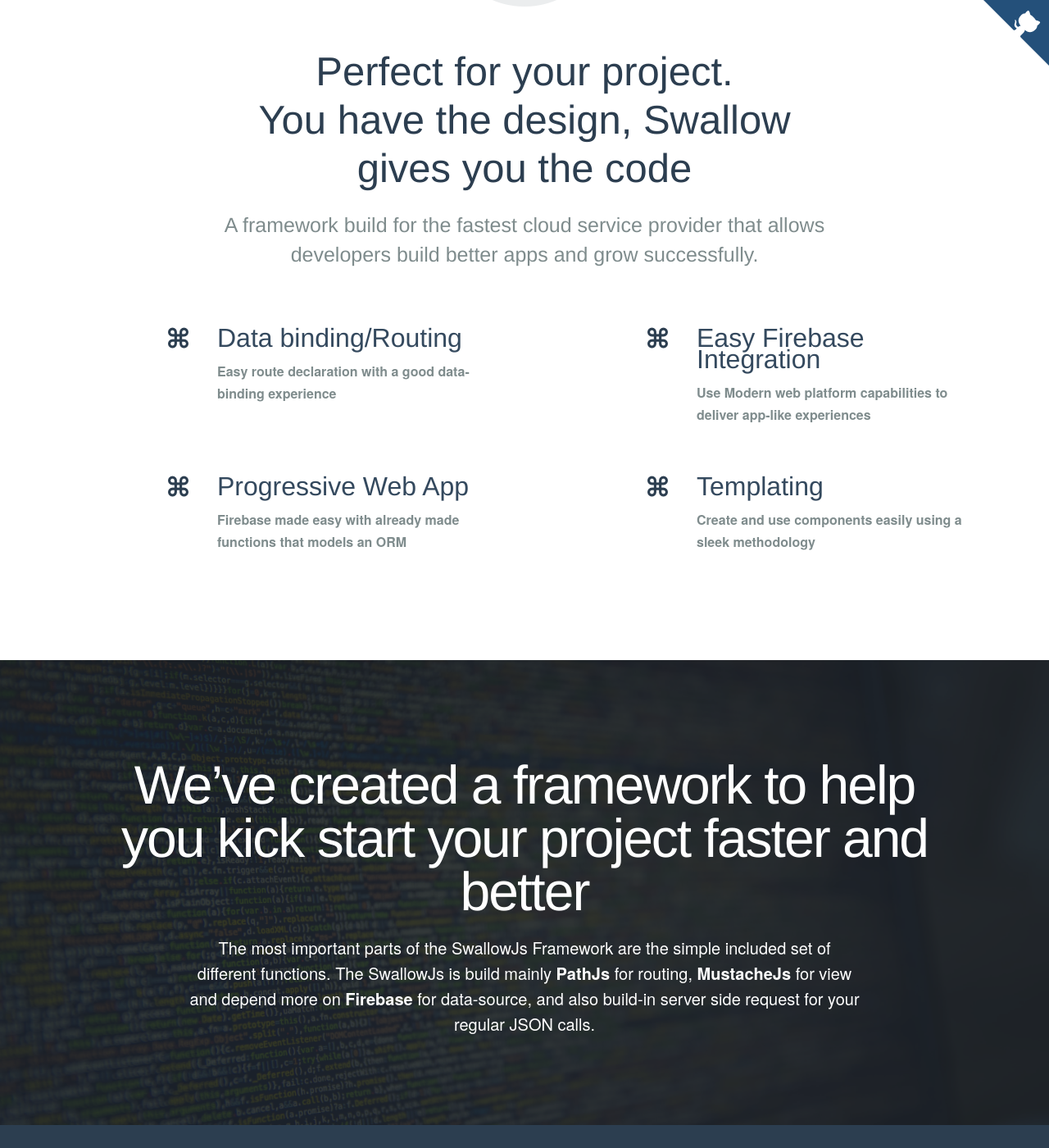
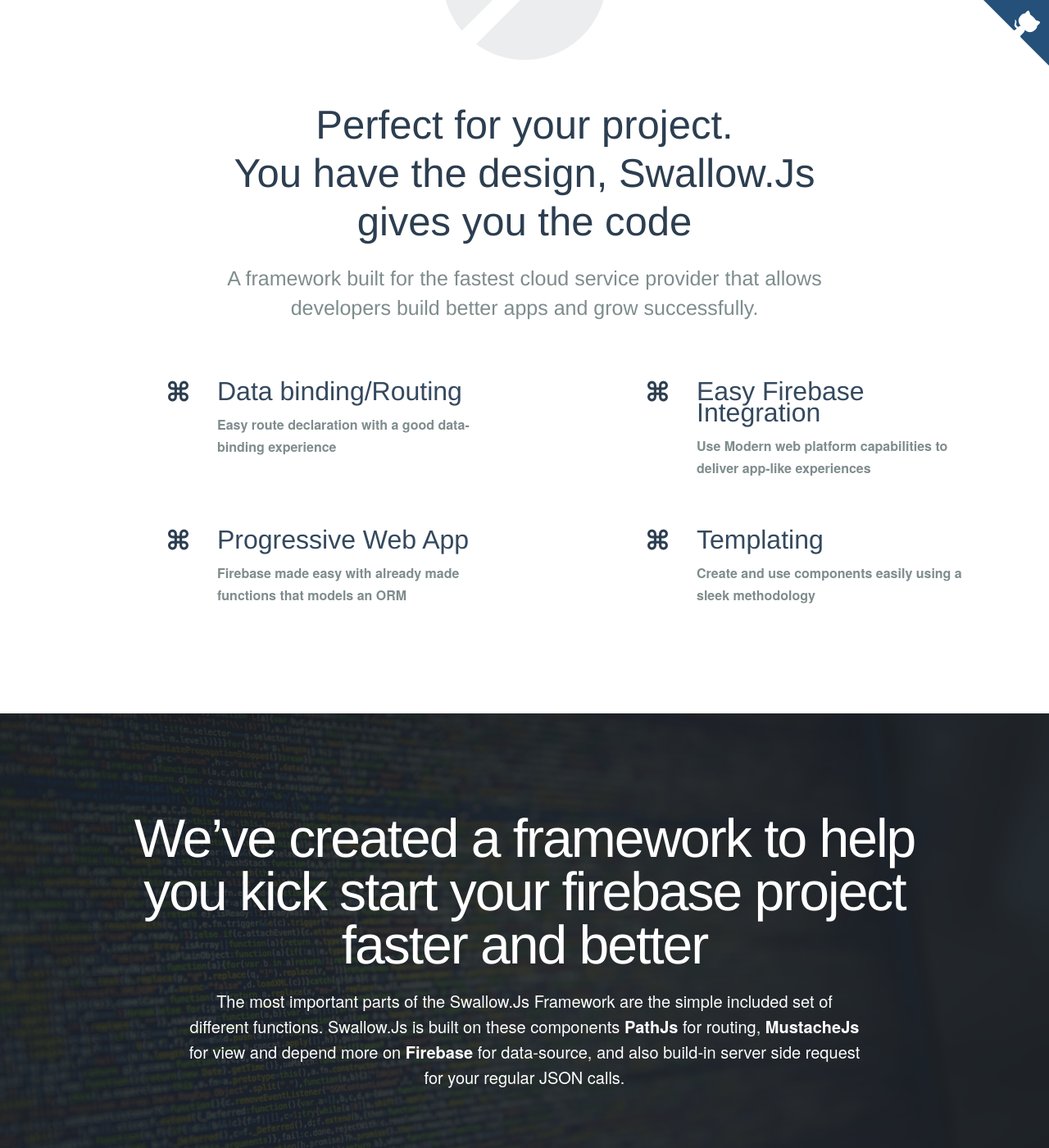
Before and after one commit to docs-swallowjs/docs-swallowjs.github.io, a Jekyll site: the page built from index.html, in a window 1280 px wide and 1400 px high, scrolled down 947 px. Shown: the whole window at 82% size. Built offline with Jekyll 4.4.1, drawn with Linux system fonts in a browser that asks for light colours; some of the changed text lies outside the part shown.

Commit message:
editing index.html
editing index.html

```diff
--- a/_includes/footer.html
+++ b/_includes/footer.html
@@ -5,9 +5,9 @@
     <div class="sub-container-holder"></div>
     <div class="sub-container">
         <div class="container">
-            <h2>We’ve created a framework to help you kick start your project faster and better</h2>
-            <p>The most important parts of the SwallowJs Framework are the simple included set of
-                different functions. The SwallowJs is build mainly <strong class="pathjs" data-toggle="tooltip"
+            <h2>We’ve created a framework to help you kick start your firebase project faster and better</h2>
+            <p>The most important parts of the Swallow.Js Framework are the simple included set of
+                different functions. Swallow.Js is built on these components <strong class="pathjs" data-toggle="tooltip"
                                                                            data-placement="bottom"
                                                                            title="PathJS is a lightweight, client-side routing library that allows you to create 'single page' applications using Hashbangs and/or HTML5 pushState.">PathJs</strong>
                 for routing, <strong
--- a/_includes/menu.html
+++ b/_includes/menu.html
@@ -7,7 +7,7 @@
 <div class="collapse navbar-collapse">
     <ul class="nav pull-right">
         <li><a href="/">Home</a></li>
-        <li><a href="/doc">Guide</a></li>
+        <li><a href="/doc">Documentation</a></li>
         <li><a href="/doc/tutorial-firebase">Examples</a></li>
         <li><a href="/community">Community</a></li>
     </ul>
--- a/index.html
+++ b/index.html
@@ -31,7 +31,7 @@
         <div class="row">
             <div class="col-sm-8 col-sm-offset-2">
                 <div class="hero-unit">
-                    <h1>A fast & easy-to-use web lightweight framework that helps kick start your javascript project</h1>
+                    <h1>A fast & easy-to-use web lightweight framework that helps kick start your <b style="color: #ffc810">firebase</b> web project</h1>
                 </div>
                 <div class="btns">
                     <a class="btn btn-danger" target="_blank" href="https://github.com/hurlatunde/docs.swallow.js"> Download  </a>
@@ -48,8 +48,8 @@
         <img src="assets/img/magic-wand@2x.png" width="200" height="200" alt="">
         <div class="row">
             <div class="col-sm-8 col-sm-offset-2">
-                <h3>Perfect for your project.<br> You have the design, Swallow gives you the code</h3>
-                <p class="lead">A framework build for the fastest cloud service provider that allows developers build
+                <h3>Perfect for your project.<br> You have the design, Swallow.Js gives you the code</h3>
+                <p class="lead">A framework built for the fastest cloud service provider that allows developers build
                     better apps and grow successfully.</p>
             </div>
         </div>
```
